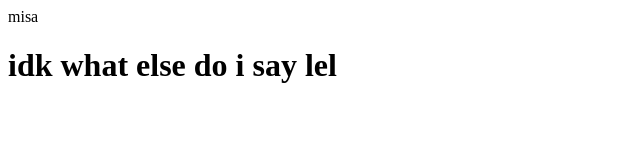
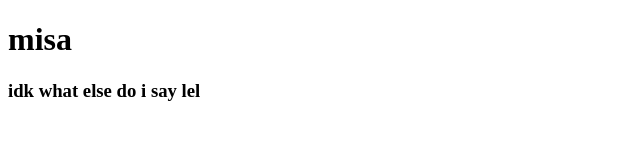
Before and after one commit to misanex445/misanex445.github.io, a plain HTML site: page index.html in a window 1280 px wide. Shown: the whole page, without its empty margins (0-640 px from the left). Drawn offline with Linux system fonts and the light colour scheme.

Commit message:
Update index.html

```diff
--- a/index.html
+++ b/index.html
@@ -1,4 +1,4 @@
 <!DOCTYPE html>
-  <header>misa</header>
-    <h1>idk what else do i say lel</h1>
+  <h1>misa</h1>
+    <h3>idk what else do i say lel</h3>
 </html>
```
